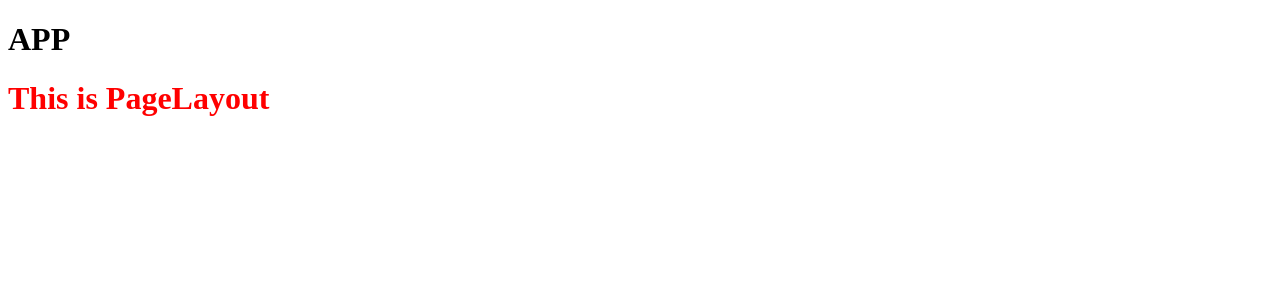
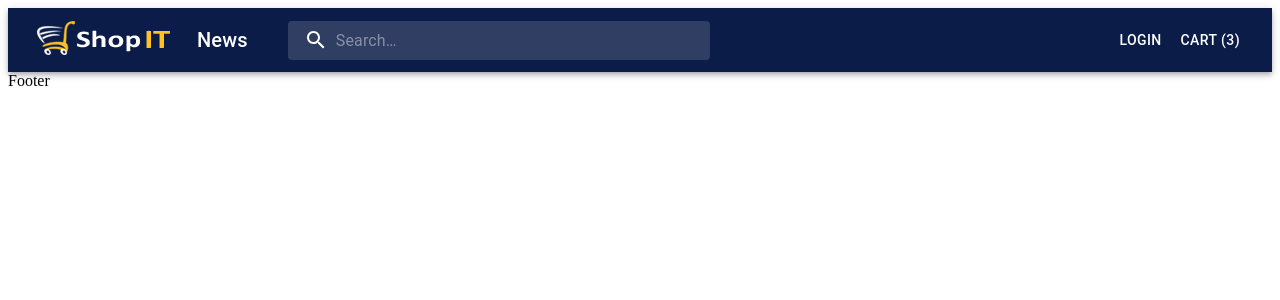
Before and after one commit to Dhruv-praju/ShopIT-client, a React (Create React App) app: page / in a window 1280 px wide. Shown: the top 300 px of the page. Built offline with nearby package versions, Linux system fonts and the light colour scheme.

Commit message:
made Header

```diff
--- a/package.json
+++ b/package.json
@@ -5,6 +5,7 @@
   "dependencies": {
     "@emotion/react": "^11.9.0",
     "@emotion/styled": "^11.8.1",
+    "@mui/icons-material": "^5.6.2",
     "@mui/material": "^5.6.3",
     "@testing-library/jest-dom": "^5.16.4",
     "@testing-library/react": "^13.1.1",
--- a/src/App.js
+++ b/src/App.js
@@ -6,7 +6,6 @@ import PageLayout from "./components/PageLayout";
 const App = ()=>{
     return (
         <div>
-            <h1>APP</h1>
             <Routes>
                 <Route path="/" element={<PageLayout/>}/>
             </Routes>
--- a/src/components/Layouts/Header/Header.jsx
+++ b/src/components/Layouts/Header/Header.jsx
@@ -1,9 +1,80 @@
 import React from 'react'
+import { AppBar, Toolbar, Button, Typography,Box, InputBase } from '@mui/material'
+// import {MenuIcon} from '@mui/icons-material'
+import logo from '../../../images/logo.png'
+import { styled, alpha } from '@mui/material/styles';
+import SearchIcon from '@mui/icons-material/Search';
+import { Link } from 'react-router-dom';
+
+const Search = styled('div')(({ theme }) => ({
+  position: 'relative',
+  borderRadius: theme.shape.borderRadius,
+  backgroundColor: alpha(theme.palette.common.white, 0.15),
+  '&:hover': {
+    backgroundColor: alpha(theme.palette.common.white, 0.25),
+  },
+  marginRight: theme.spacing(2),
+  marginLeft: 0,
+  width: '100%',
+  [theme.breakpoints.up('sm')]: {
+    marginLeft: theme.spacing(3),
+    width: '50%',
+  },
+}));
+
+const SearchIconWrapper = styled('div')(({ theme }) => ({
+  padding: theme.spacing(0, 2),
+  height: '100%',
+  position: 'absolute',
+  pointerEvents: 'none',
+  display: 'flex',
+  alignItems: 'center',
+  justifyContent: 'center',
+}));
+
+const StyledInputBase = styled(InputBase)(({ theme }) => ({
+  color: 'inherit',
+  '& .MuiInputBase-input': {
+    padding: theme.spacing(1, 1, 1, 0),
+    // vertical padding + font size from searchIcon
+    paddingLeft: `calc(1em + ${theme.spacing(4)})`,
+    transition: theme.transitions.create('width'),
+    width: '100%',
+    [theme.breakpoints.up('md')]: {
+      width: '20ch',
+    },
+  },
+}));
 
 const Header = () => {
   return (
     <div>
+      <Box sx={{ flexGrow: 1 }}>
+      <AppBar position="static" sx={{background:'#0a1c47'}}>
+        <Toolbar>
+          <Link to='/'><img src={logo} /></Link>
+          <Typography variant="h6" component="div" px={2}>
+            News
+          </Typography>
 
+          <Box flexGrow={1}>
+            <Search>
+              <SearchIconWrapper>
+                <SearchIcon />
+              </SearchIconWrapper>
+              <StyledInputBase
+                placeholder="Search…"
+                inputProps={{ 'aria-label': 'search' }}
+              />
+            </Search>
+          </Box>
+
+          <Button color="inherit">Login</Button>
+
+          <Button color="inherit">Cart (3)</Button>
+        </Toolbar>
+      </AppBar>
+    </Box>
     </div>
   )
 }
--- a/src/components/PageLayout.jsx
+++ b/src/components/PageLayout.jsx
@@ -1,20 +1,24 @@
 import React from 'react'
 import { styled } from '@mui/material/styles';
+import { Grid } from '@mui/material';
+import Header from './Layouts/Header/Header';
+import Footer from './Layouts/Footer/Footer';
+import { Outlet } from 'react-router-dom';
 
-const Title = styled('h1')`
-    color:red;
-    :hover{
-        color:blue
-    }
-`
 
 const PageLayout = () => {
   return (
-    <div>
-        <Title>
-        This is PageLayout
-        </Title>
-    </div>
+    <>
+        <Header />
+
+        <Grid container>
+            <Grid item>
+                <Outlet />
+            </Grid>
+        </Grid>
+
+        <Footer />
+    </>
   )
 }
 
```
Also changed, not shown: src/images/logo.png (added), 1 other file (tests, documents, lock files or other folders).
